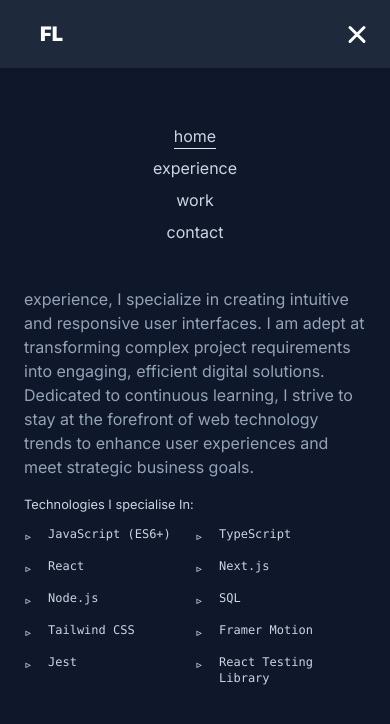
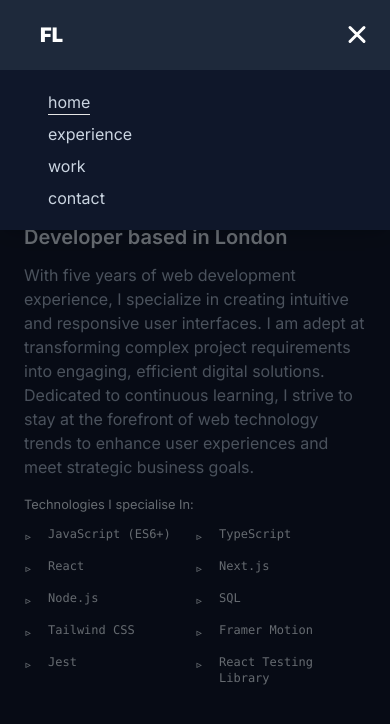
Before and after one commit to ltk55/frank-lam-portfolio, a Next.js app: page / in a window 390 px wide. Both pictures are taken after a click on the button 358 px from the left and 36 px from the top of the page. Shown: the top 724 px of the page. Built offline with nearby package versions, Linux system fonts and the light colour scheme.

Commit message:
feat: improve layout & animation on navbar

```diff
--- a/components/Navbar/NavItem.tsx
+++ b/components/Navbar/NavItem.tsx
@@ -21,7 +21,7 @@ export default function NavItem({
     <Link
       key={path}
       href={path}
-      className="transition-all hover:text-neutral-200 flex align-middle"
+      className="hover:text-neutral-200 flex align-middle hover:brightness-150 transition duration-300"
     >
       <span className="relative py-1 px-2 text-slate-300">
         {name}
--- a/components/Navbar/Navbar.tsx
+++ b/components/Navbar/Navbar.tsx
@@ -3,23 +3,14 @@
 import { useEffect, useRef } from "react";
 import NavItem from "./NavItem";
 import Link from "next/link";
-
 import { motion, useCycle } from "framer-motion";
 import { MenuToggle } from "./MenuToggle";
 
 const navItems = {
-  "/": {
-    name: "home",
-  },
-  "/experience": {
-    name: "experience",
-  },
-  "/work": {
-    name: "work",
-  },
-  "/contact": {
-    name: "contact",
-  },
+  "/": { name: "home" },
+  "/experience": { name: "experience" },
+  "/work": { name: "work" },
+  "/contact": { name: "contact" },
 };
 
 const sidebarVariants = {
@@ -27,15 +18,19 @@ const sidebarVariants = {
     y: 0,
     opacity: 1,
     transition: {
-      y: { stiffness: 1000, velocity: -100 },
+      type: "tween",
+      duration: 0.2,
+      ease: "easeInOut",
     },
   },
   closed: {
     y: -1000,
     opacity: 1,
     transition: {
-      y: { stiffness: 1000, velocity: -1000 },
-      delay: 0.4,
+      type: "tween",
+      duration: 0.2,
+      ease: "easeInOut",
+      delay: 0.2,
     },
   },
 };
@@ -51,7 +46,6 @@ export default function Navbar() {
       document.body.style.overflow = "auto";
     }
 
-    // Cleanup function to reset overflow when component unmounts
     return () => {
       document.body.style.overflow = "auto";
     };
@@ -59,8 +53,8 @@ export default function Navbar() {
 
   return (
     <>
-      <nav className="bg-slate-800 top-0 left-0 absolute flex w-full justify-between py-5 px-10 z-50">
-        <Link href="/" className="text-white z-50">
+      <nav className="bg-slate-800 h-[70px] top-0 left-0 absolute flex w-full justify-between py-5 px-10 z-50">
+        <Link href="/" className="text-white z-50 flex items-center">
           <span className="font-black text-xl mr-4">FL</span>
         </Link>
 
@@ -71,6 +65,18 @@ export default function Navbar() {
             );
           })}
         </ul>
+      </nav>
+
+      {/* Backdrop */}
+      <motion.div
+        initial={false}
+        animate={
+          isOpen
+            ? { opacity: 0.5, display: "block" }
+            : { opacity: 0, transitionEnd: { display: "none" } }
+        }
+        className="fixed inset-0 bg-black z-10"
+      />
 
       <motion.div
         initial={false}
@@ -79,8 +85,7 @@ export default function Navbar() {
         className="md:hidden"
       >
         <motion.div
-            id="test"
-            className="fixed left-0 top-20 w-full bg-slate-900 z-20 flex flex-col items-center p-10 md:hidden"
+          className="fixed left-0 top-[70px] w-full bg-slate-900 z-20 flex flex-col py-4 px-10 md:hidden shadow-lg"
           variants={sidebarVariants}
           onClick={() => toggleOpen()}
         >
@@ -98,7 +103,6 @@ export default function Navbar() {
 
         <MenuToggle toggle={() => toggleOpen()} />
       </motion.div>
-      </nav>
     </>
   );
 }
```
Lines whose indentation alone changed are shown as unchanged.
